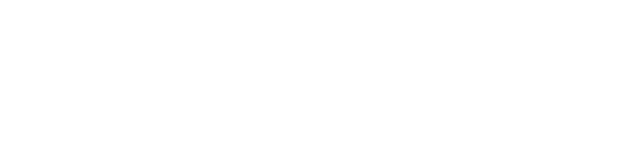
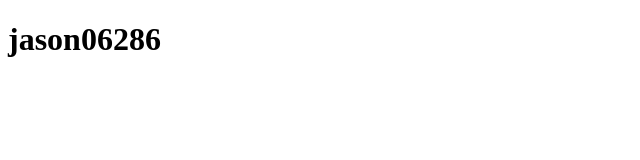
Before and after one commit to hexschool/hexschoolGit, a plain HTML site: page 42/index.html in a window 1280 px wide. Shown: the whole page, without its empty margins (0-640 px from the left). Drawn offline with Linux system fonts and the light colour scheme.

Commit message:
add h1 to index.html

```diff
--- a/42/index.html
+++ b/42/index.html
@@ -6,6 +6,6 @@
     <title>Document</title>
 </head>
 <body>
-
+    <h1>jason06286</h1>
 </body>
 </html>
```
